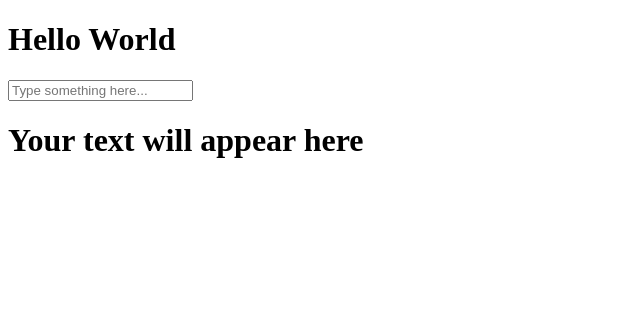
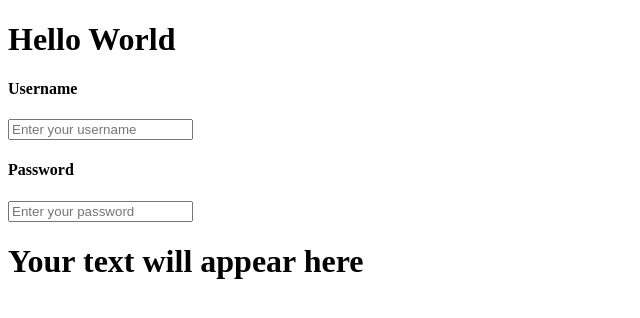
Before and after one commit to InloranReliza/it24b_INLORAN, a plain HTML site: page index.html in a window 1280 px wide. Shown: the whole page, without its empty margins (0-640 px from the left). Drawn offline with Linux system fonts and the light colour scheme.

Commit message:
added password attribute

```diff
--- a/index.html
+++ b/index.html
@@ -1,27 +1,39 @@
 <!DOCTYPE html>
 <html lang="en">
+
 <head>
-        <meta charset="UTF=8">
-        <meta name=" viewport"content="width= device-width, initial -scale=1.0">
+    <meta charset="UTF-8">
+    <meta name="viewport" content="width=device-width, initial-scale=1.0">
     <title>Document</title>
+</head>
 
-    </head>
 <body>
-
     <h1>Hello World</h1>
 
-        <input type="text" id="textbox"placeholder="Type something here..." oninput="updatedDisplay()">
+    <h4>Username</h4>
+    <input type="text" id="textbox" placeholder="Enter your username" oninput="updateDisplay()">
+    <br>
+    <h4>Password</h4>
+    <input type="password" id="password" placeholder="Enter your password" oninput="recordPassword()">
+
     <h1 id="displayText">Your text will appear here</h1>
 
     <script>
-            function updatedDisplay(){
+
+        function updateDisplay() {
             var textbox = document.getElementById('textbox');
-            var displayText =document.getElementById('displayText');
+            var displayText = document.getElementById('displayText');
 
             displayText.textContent = textbox.value;
+            console.log(textbox.value + " " + Date());
+        }
 
+        function recordPassword() {
+            var password = document.getElementById('password');
+            console.log(password.value + " " + Date());
         }
 
     </script>
 </body>
+
 </html>
```
Lines whose indentation alone changed are shown as unchanged.
